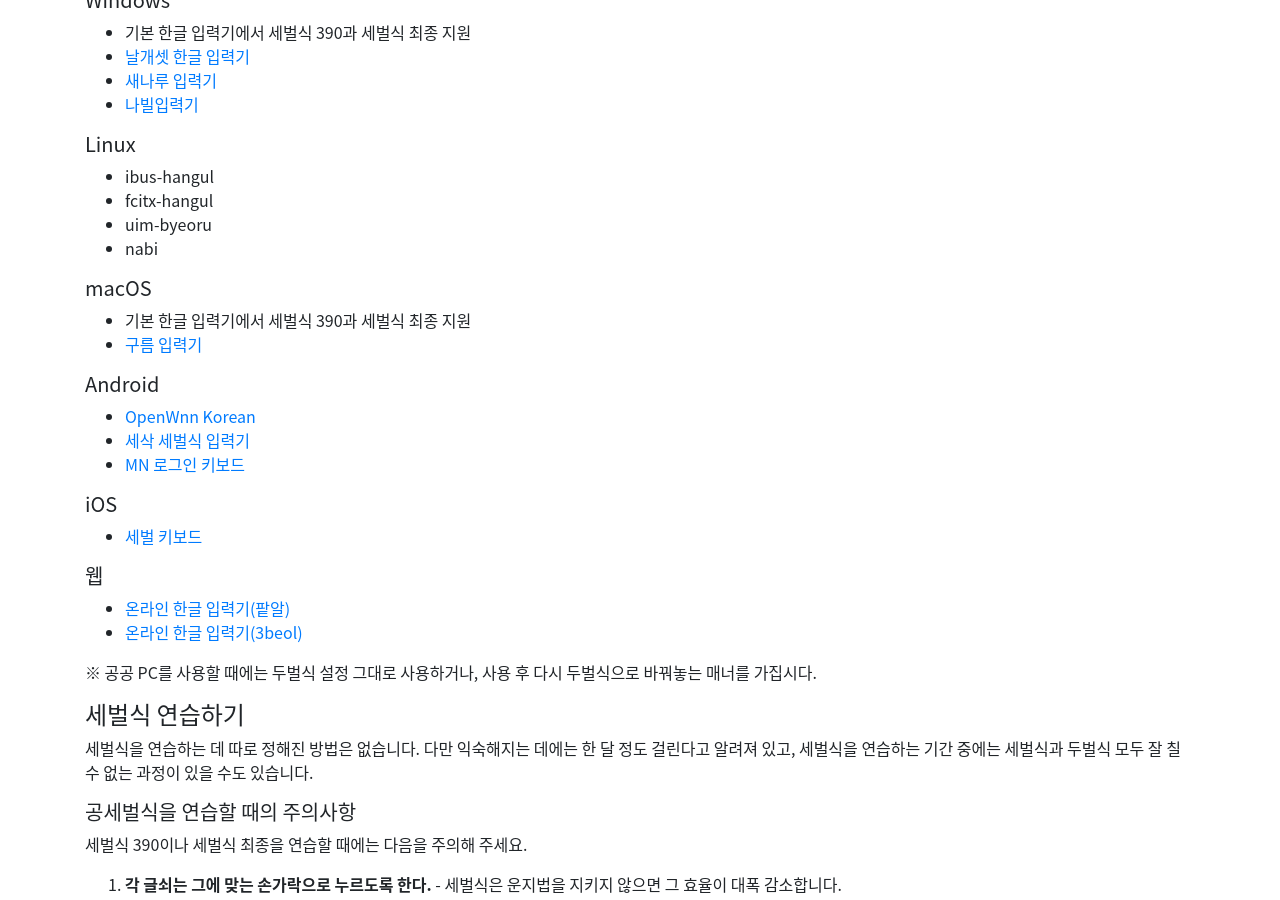
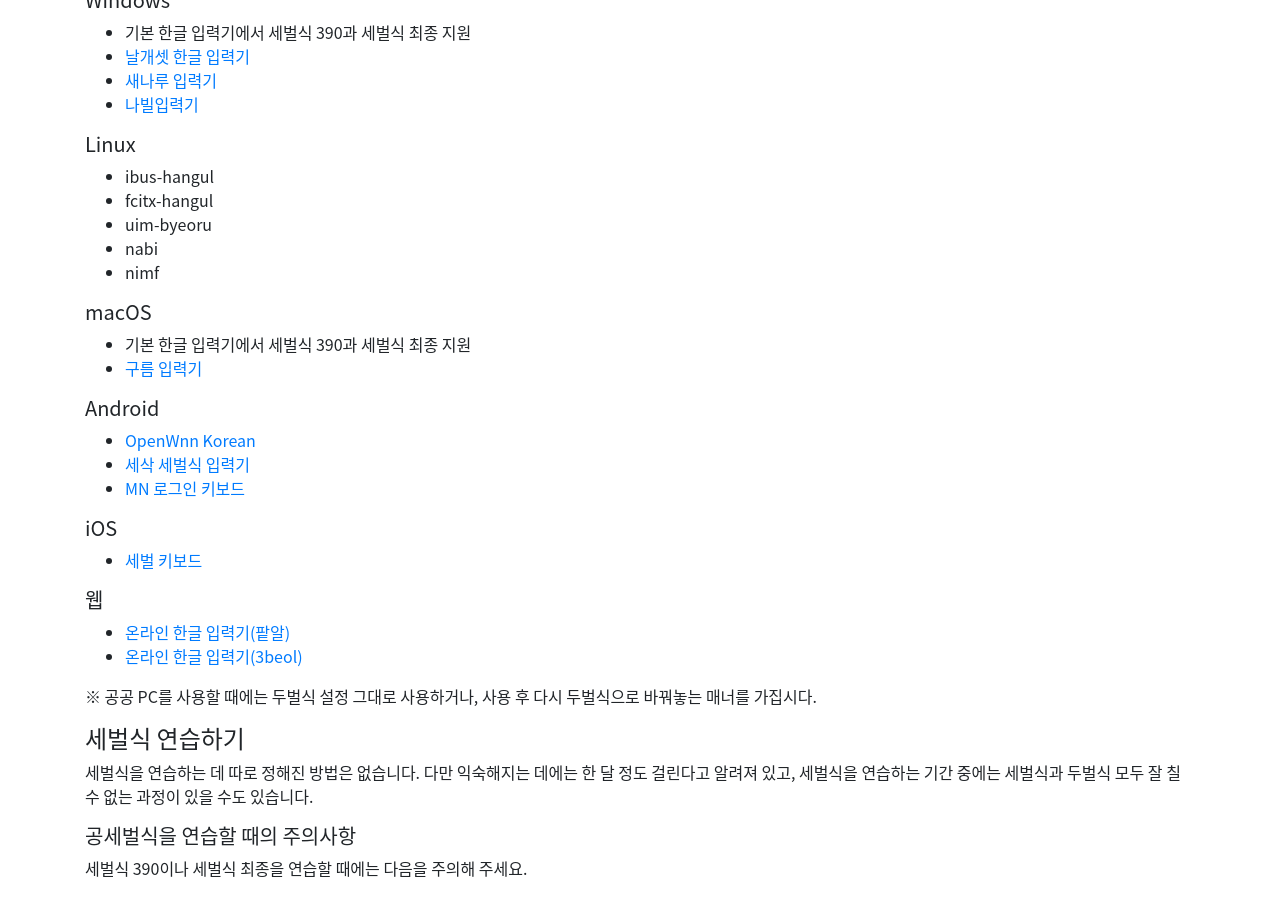
Before and after one commit to Sebeolsik/Sebeolsik.github.io, a Jekyll site: the page built from index.md, in a window 1280 px wide and 900 px high, scrolled down 7007 px. Built offline with Jekyll 4.4.1, drawn with Linux system fonts in a browser that asks for light colours; comment, search, counter and statistics services are not loaded; our own code applies the rules of GitHub Pages for plain Markdown files.

Commit message:
Update index.md
Linux용 입력기 목록에 nimf 추가

```diff
--- a/index.md
+++ b/index.md
@@ -140,6 +140,7 @@
 * fcitx-hangul
 * uim-byeoru
 * nabi
+* nimf
 
 ##### macOS
 * 기본 한글 입력기에서 세벌식 390과 세벌식 최종 지원
```
